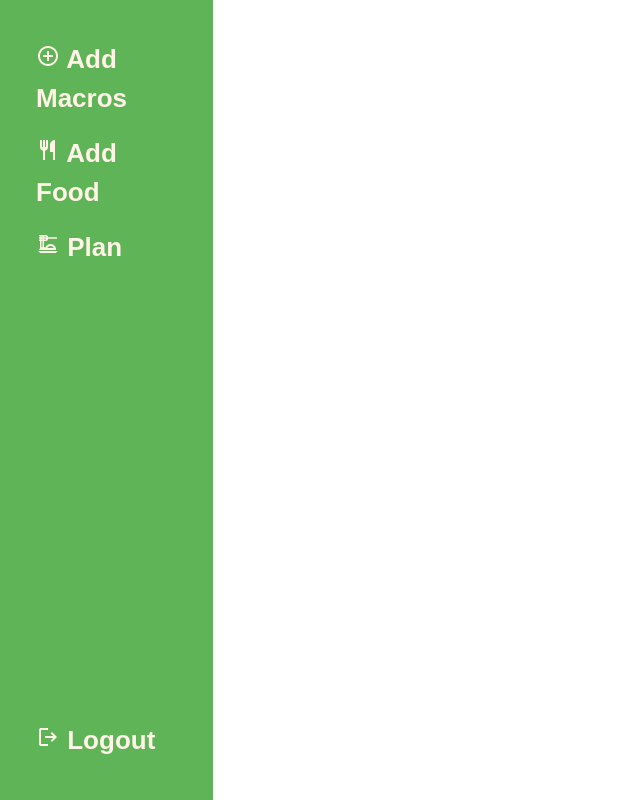
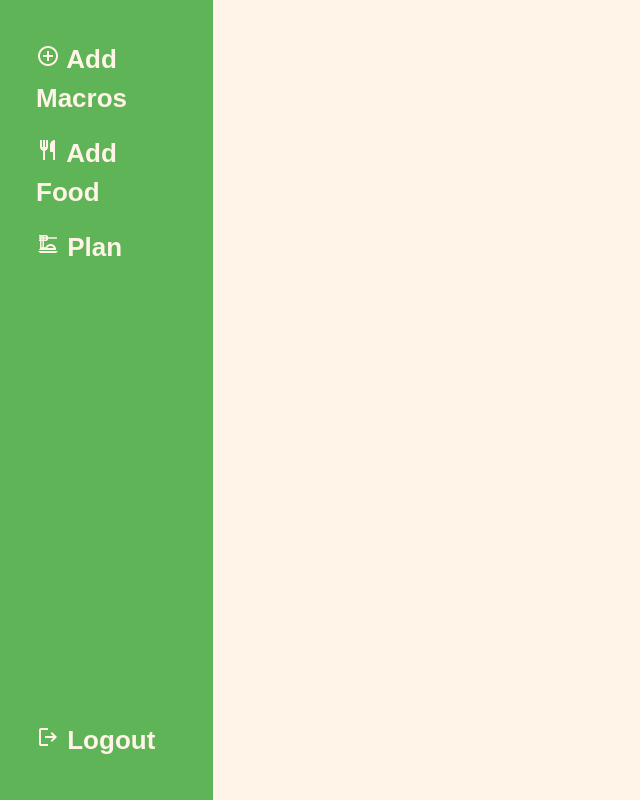
Before and after one commit to Pakar040/MacroMealPlanner, a Django app: page /food/ in a window 1280 px wide. Shown: the whole page, without its empty margins (0-640 px from the left). Run offline with Django 5.2, Linux system fonts and the light colour scheme; some web fonts are replaced.

Commit message:
base.css
added background color to body

```diff
--- a/macroMealPlanner/static/css/base.css
+++ b/macroMealPlanner/static/css/base.css
@@ -2,6 +2,7 @@ body {
    font-family: "Abhaya Libre", sans-serif;
    font-weight: 800;
    font-size: 3.25vh;
+   background-color: #fff4e7;
 }
 
 .nav-color {
```
